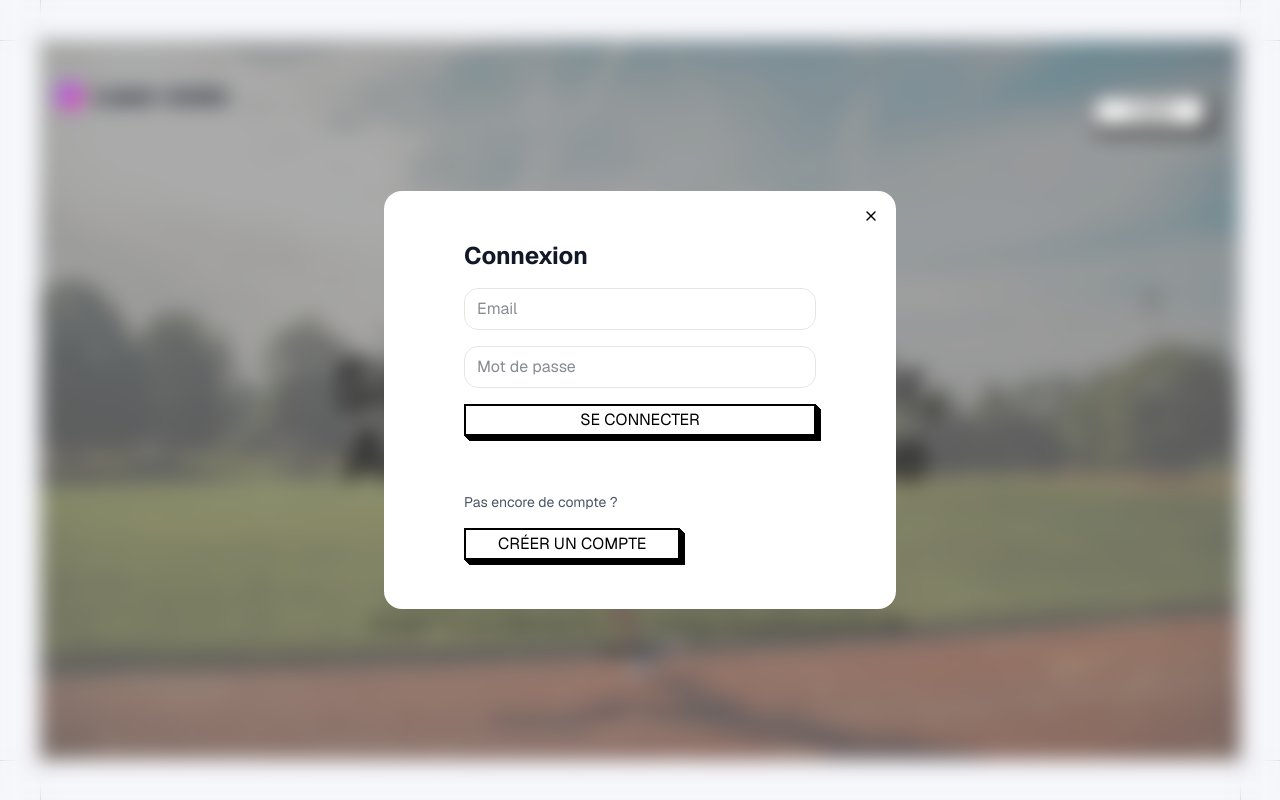
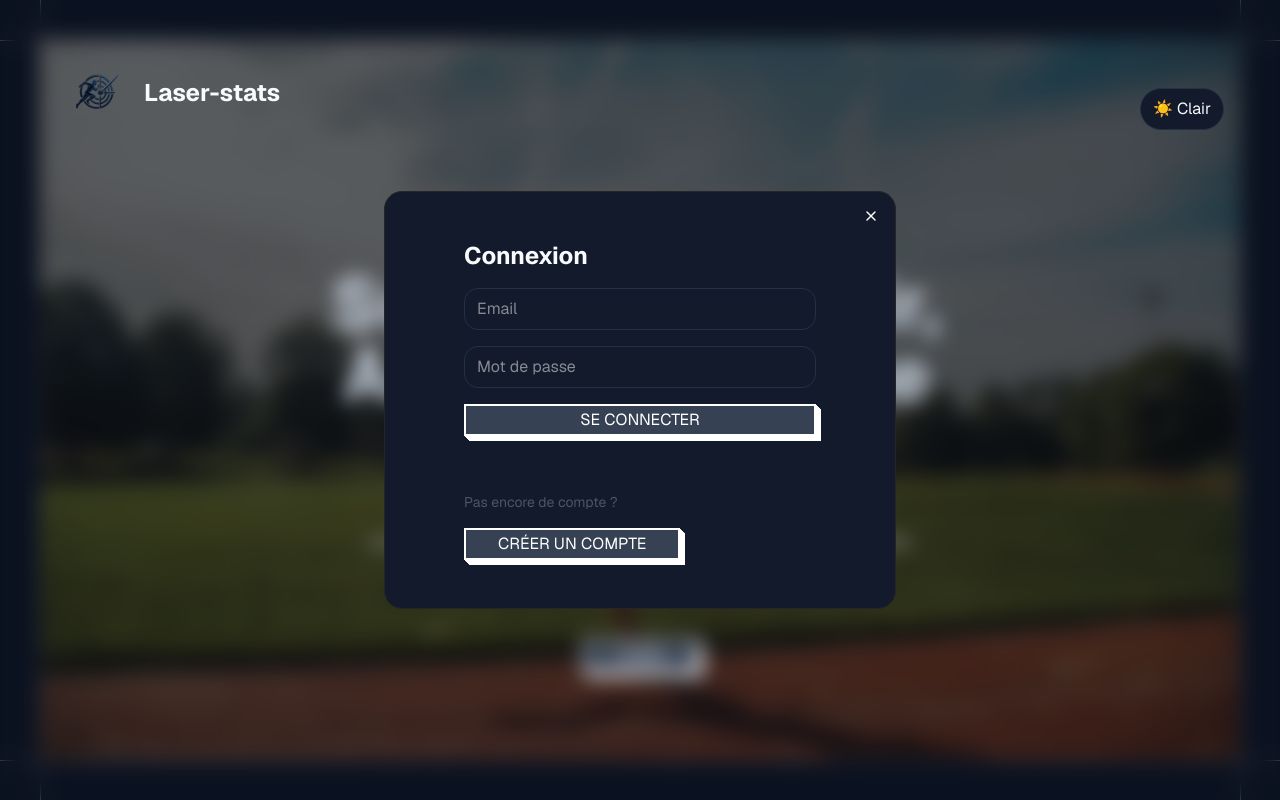
Before and after one commit to GrischK/LaserStats, a Next.js app: page / in a window 1280 px wide. Both pictures are taken after a click on the button "LOGIN". Built offline with nearby package versions, Linux system fonts and the light colour scheme.

Commit message:
♻️ Fix build

```diff
--- /dev/null
+++ b/app/login/LoginPageContent.tsx
@@ -0,0 +1,107 @@
+"use client";
+
+import {signIn} from "next-auth/react";
+import {useState} from "react";
+import {useSearchParams} from "next/navigation";
+import BrutalButton from "@/components/BrutalButton";
+import RegisterForm from "@/components/RegisterForm";
+
+export default function LoginPageContent() {
+  const searchParams = useSearchParams();
+  const callbackUrl = searchParams.get("callbackUrl") || "/dashboard";
+
+  const [mode, setMode] = useState<"login" | "register">("login");
+  const [email, setEmail] = useState("");
+  const [password, setPassword] = useState("");
+  const [loading, setLoading] = useState(false);
+  const [error, setError] = useState("");
+
+  async function handleSubmit(e: React.FormEvent<HTMLFormElement>) {
+    e.preventDefault();
+    setError("");
+
+    try {
+      setLoading(true);
+
+      const result = await signIn("credentials", {
+        email,
+        password,
+        redirect: false,
+        callbackUrl,
+      });
+
+      if (result?.error) {
+        setError("Email ou mot de passe incorrect");
+        return;
+      }
+
+      window.location.href = result?.url || callbackUrl;
+    } catch (err) {
+      console.error(err);
+      setError("Une erreur est survenue");
+    } finally {
+      setLoading(false);
+    }
+  }
+
+  return (
+    <main className="mx-auto flex w-full max-w-md items-center p-6">
+      {mode === "login" ? (
+        <form
+          onSubmit={handleSubmit}
+          className="flex w-full flex-col gap-4 rounded-2xl p-6"
+        >
+          <h1 className="text-2xl font-bold">Connexion</h1>
+
+          <input
+            type="email"
+            placeholder="Email"
+            value={email}
+            onChange={(e) => setEmail(e.target.value)}
+            className="rounded-xl border px-3 py-2"
+          />
+
+          <input
+            type="password"
+            placeholder="Mot de passe"
+            value={password}
+            onChange={(e) => setPassword(e.target.value)}
+            className="rounded-xl border px-3 py-2"
+          />
+
+          {error ? <p className="text-sm text-red-600">{error}</p> : null}
+
+          <BrutalButton
+            label={loading ? "Connexion..." : "Se connecter"}
+            type="submit"
+            disabled={loading}
+          />
+
+          <p className="mt-10 text-sm text-gray-600">
+            Pas encore de compte ?
+          </p>
+
+          <button
+            type="button"
+            onClick={() => setMode("register")}
+            className="w-fit"
+          >
+            <BrutalButton label="Créer un compte"/>
+          </button>
+        </form>
+      ) : (
+        <div className="w-full">
+          <RegisterForm callbackUrl={callbackUrl}/>
+
+          <button
+            type="button"
+            onClick={() => setMode("login")}
+            className="mt-6 text-sm font-medium underline"
+          >
+            Déjà un compte ? Se connecter
+          </button>
+        </div>
+      )}
+    </main>
+  );
+}
--- a/app/login/page.tsx
+++ b/app/login/page.tsx
@@ -1,108 +1,10 @@
-"use client";
-
-import {signIn} from "next-auth/react";
-import {useState} from "react";
-import {useSearchParams} from "next/navigation";
-import BrutalButton from "@/components/BrutalButton";
-import RegisterForm from "@/components/RegisterForm";
+import { Suspense } from "react";
+import LoginPageContent from "./LoginPageContent";
 
 export default function LoginPage() {
-  const searchParams = useSearchParams();
-  const callbackUrl = searchParams.get("callbackUrl") || "/dashboard";
-
-  const [mode, setMode] = useState<"login" | "register">("login");
-
-  const [email, setEmail] = useState("");
-  const [password, setPassword] = useState("");
-  const [loading, setLoading] = useState(false);
-  const [error, setError] = useState("");
-
-  async function handleSubmit(e: React.FormEvent<HTMLFormElement>) {
-    e.preventDefault();
-    setError("");
-
-    try {
-      setLoading(true);
-
-      const result = await signIn("credentials", {
-        email,
-        password,
-        redirect: false,
-        callbackUrl,
-      });
-
-      if (result?.error) {
-        setError("Email ou mot de passe incorrect");
-        return;
-      }
-
-      window.location.href = result?.url || callbackUrl;
-    } catch (err) {
-      console.error(err);
-      setError("Une erreur est survenue");
-    } finally {
-      setLoading(false);
-    }
-  }
-
   return (
-    <main className="mx-auto flex w-full max-w-md items-center p-6">
-      {mode === "login" ? (
-        <form
-          onSubmit={handleSubmit}
-          className="flex w-full flex-col gap-4 rounded-2xl p-6"
-        >
-          <h1 className="text-2xl font-bold">Connexion</h1>
-
-          <input
-            type="email"
-            placeholder="Email"
-            value={email}
-            onChange={(e) => setEmail(e.target.value)}
-            className="rounded-xl border px-3 py-2"
-          />
-
-          <input
-            type="password"
-            placeholder="Mot de passe"
-            value={password}
-            onChange={(e) => setPassword(e.target.value)}
-            className="rounded-xl border px-3 py-2"
-          />
-
-          {error ? <p className="text-sm text-red-600">{error}</p> : null}
-
-          <BrutalButton
-            label={loading ? "Connexion..." : "Se connecter"}
-            type="submit"
-            disabled={loading}
-          />
-
-          <p className="mt-10 text-sm text-gray-600">
-            Pas encore de compte ?
-          </p>
-
-          <button
-            type="button"
-            onClick={() => setMode("register")}
-            className="w-fit"
-          >
-            <BrutalButton label="Créer un compte" />
-          </button>
-        </form>
-      ) : (
-        <div className="w-full">
-          <RegisterForm callbackUrl={callbackUrl} />
-
-          <button
-            type="button"
-            onClick={() => setMode("login")}
-            className="mt-6 text-sm font-medium underline"
-          >
-            Déjà un compte ? Se connecter
-          </button>
-        </div>
-      )}
-    </main>
+    <Suspense fallback={<div>Chargement...</div>}>
+      <LoginPageContent />
+    </Suspense>
   );
 }
--- a/components/BrutalButton.tsx
+++ b/components/BrutalButton.tsx
@@ -21,7 +21,7 @@ export default function BrutalButton({
 
   const variants = {
     default:
-      "border-black bg-white text-black dark:border-white dark:bg-black dark:text-white dark:shadow-[1px_1px_rgba(255,255,255),2px_2px_rgba(255,255,255),3px_3px_rgba(255,255,255),4px_4px_rgba(255,255,255),5px_5px_0px_0px_rgba(255,255,255)]",
+      "border-black bg-white text-black dark:border-white dark:bg-gray-700 dark:text-white dark:shadow-[1px_1px_rgba(255,255,255),2px_2px_rgba(255,255,255),3px_3px_rgba(255,255,255),4px_4px_rgba(255,255,255),5px_5px_0px_0px_rgba(255,255,255)]",
 
     danger:
       "border-red-600 bg-white text-red-600 shadow-[1px_1px_rgba(220,38,38),2px_2px_rgba(220,38,38),3px_3px_rgba(220,38,38),4px_4px_rgba(220,38,38),5px_5px_0px_0px_rgba(220,38,38)] hover:bg-red-700 hover:text-white",
--- a/components/hero-section-demo-1.tsx
+++ b/components/hero-section-demo-1.tsx
@@ -1,9 +1,10 @@
 "use client";
 
 import {motion} from "motion/react";
-import Link from "next/link";
-import {Modal, ModalBody, ModalContent, ModalFooter, ModalTrigger} from "./ui/animated-modal";
+import {Modal, ModalBody, ModalTrigger} from "./ui/animated-modal";
 import LoginPage from "@/app/login/page";
+import ThemeToggle from "@/components/ThemeToggle";
+import BrutalButton from "@/components/BrutalButton";
 
 export default function HeroSectionOne() {
   return (
@@ -57,8 +58,33 @@ export default function HeroSectionOne() {
             }}
             className="relative z-10 mx-auto max-w-xl py-4 px-4 md:px-0 text-center text-lg font-semibold text-neutral-800 dark:text-neutral-400"
           >
-            Une application conçue pour les clubs de Laser Run pour enregistrer les séances de tir et analyser les performances des athlètes.
+            Une application conçue pour les clubs de Laser Run pour enregistrer les séances de tir et analyser les
+            performances des athlètes.
           </motion.p>
+          <motion.div
+            initial={{
+              opacity: 0,
+            }}
+            animate={{
+              opacity: 1,
+            }}
+            transition={{
+              duration: 0.3,
+              delay: 1,
+            }}
+            className="relative z-10 mt-8 flex flex-wrap items-center justify-center gap-4"
+          >
+            <Modal>
+              <ModalTrigger className="">
+                <BrutalButton
+                  label="Login"
+                />
+              </ModalTrigger>
+              <ModalBody>
+                <LoginPage/>
+              </ModalBody>
+            </Modal>
+          </motion.div>
         </div>
       </div>
     </div>
@@ -70,7 +96,9 @@ const Navbar = () => {
     <nav
       className="flex w-full items-center justify-between px-4 py-4 dark:border-neutral-800 z-20">
       <div className="flex items-center gap-2">
-        <div className="size-7 rounded-full bg-gradient-to-br from-violet-500 to-pink-500"/>
+        <div className="w-20">
+          <img src="/logo.png" alt="logo" className="w-full" />
+        </div>
         <h1 className="text-base font-bold md:text-2xl">Laser-stats</h1>
       </div>
       <motion.div
@@ -86,16 +114,7 @@ const Navbar = () => {
         }}
         className="relative z-10 mt-8 flex flex-wrap items-center justify-center gap-4"
       >
-          <Modal>
-            <ModalTrigger className="">
-              <button className="px-8 py-0.5  border-2 border-black dark:border-white uppercase bg-white text-black transition duration-200 text-sm shadow-[1px_1px_rgba(0,0,0),2px_2px_rgba(0,0,0),3px_3px_rgba(0,0,0),4px_4px_rgba(0,0,0),5px_5px_0px_0px_rgba(0,0,0)] dark:shadow-[1px_1px_rgba(255,255,255),2px_2px_rgba(255,255,255),3px_3px_rgba(255,255,255),4px_4px_rgba(255,255,255),5px_5px_0px_0px_rgba(255,255,255)] ">
-                Login
-              </button>
-            </ModalTrigger>
-            <ModalBody>
-              <LoginPage/>
-            </ModalBody>
-          </Modal>
+        <ThemeToggle/>
       </motion.div>
     </nav>
   );
--- a/components/ui/animated-modal.tsx
+++ b/components/ui/animated-modal.tsx
@@ -47,6 +47,7 @@ export const ModalTrigger = ({
   className?: string;
 }) => {
   const { setOpen } = useModal();
+
   return (
     <div
       className={cn(
@@ -67,43 +68,34 @@ export const ModalBody = ({
   children: ReactNode;
   className?: string;
 }) => {
-  const { open } = useModal();
+  const { open, setOpen } = useModal();
 
   useEffect(() => {
-    if (open) {
-      document.body.style.overflow = "hidden";
-    } else {
+    document.body.style.overflow = open ? "hidden" : "auto";
+
+    return () => {
       document.body.style.overflow = "auto";
-    }
+    };
   }, [open]);
 
-  const modalRef = useRef(null);
-  const { setOpen } = useModal();
+  const modalRef = useRef<HTMLDivElement | null>(null);
   useOutsideClick(modalRef, () => setOpen(false));
 
   return (
     <AnimatePresence>
       {open && (
         <motion.div
-          initial={{
-            opacity: 0,
-          }}
-          animate={{
-            opacity: 1,
-            backdropFilter: "blur(10px)",
-          }}
-          exit={{
-            opacity: 0,
-            backdropFilter: "blur(0px)",
-          }}
-          className="fixed [perspective:800px] [transform-style:preserve-3d] inset-0 h-full w-full  flex items-center justify-center z-50"
+          initial={{ opacity: 0 }}
+          animate={{ opacity: 1, backdropFilter: "blur(10px)" }}
+          exit={{ opacity: 0, backdropFilter: "blur(0px)" }}
+          className="fixed inset-0 z-50 flex h-full w-full items-center justify-center [perspective:800px] [transform-style:preserve-3d]"
         >
           <Overlay />
 
           <motion.div
             ref={modalRef}
             className={cn(
-              "min-h-[50%] max-h-[90%] md:max-w-[40%] bg-white dark:bg-neutral-950 border border-transparent dark:border-neutral-800 md:rounded-2xl relative z-50 flex flex-col flex-1 overflow-hidden",
+              "relative z-50 flex min-h-[50%] max-h-[90%] flex-1 flex-col overflow-hidden border border-transparent bg-[var(--card)] md:max-w-[40%] md:rounded-2xl dark:border-neutral-800",
               className
             )}
             initial={{
@@ -146,7 +138,7 @@ export const ModalContent = ({
   className?: string;
 }) => {
   return (
-    <div className={cn("flex flex-col flex-1 p-8 md:p-10", className)}>
+    <div className={cn("flex flex-1 flex-col p-8 md:p-10", className)}>
       {children}
     </div>
   );
@@ -162,7 +154,7 @@ export const ModalFooter = ({
   return (
     <div
       className={cn(
-        "flex justify-end p-4 bg-gray-100 dark:bg-neutral-900",
+        "flex justify-end bg-gray-100 p-4 dark:bg-neutral-900",
         className
       )}
     >
@@ -174,28 +166,21 @@ export const ModalFooter = ({
 const Overlay = ({ className }: { className?: string }) => {
   return (
     <motion.div
-      initial={{
-        opacity: 0,
-      }}
-      animate={{
-        opacity: 1,
-        backdropFilter: "blur(10px)",
-      }}
-      exit={{
-        opacity: 0,
-        backdropFilter: "blur(0px)",
-      }}
-      className={`fixed inset-0 h-full w-full bg-opacity-50 z-50 ${className}`}
-    ></motion.div>
+      initial={{ opacity: 0 }}
+      animate={{ opacity: 1, backdropFilter: "blur(10px)" }}
+      exit={{ opacity: 0, backdropFilter: "blur(0px)" }}
+      className={cn("fixed inset-0 z-50 h-full w-full bg-opacity-50", className)}
+    />
   );
 };
 
 const CloseIcon = () => {
   const { setOpen } = useModal();
+
   return (
     <button
       onClick={() => setOpen(false)}
-      className="absolute top-4 right-4 group"
+      className="group absolute top-4 right-4"
     >
       <svg
         xmlns="http://www.w3.org/2000/svg"
@@ -207,7 +192,7 @@ const CloseIcon = () => {
         strokeWidth="2"
         strokeLinecap="round"
         strokeLinejoin="round"
-        className="text-black dark:text-white h-4 w-4 group-hover:scale-125 group-hover:rotate-3 transition duration-200"
+        className="h-4 w-4 text-black transition duration-200 group-hover:rotate-3 group-hover:scale-125 dark:text-white"
       >
         <path stroke="none" d="M0 0h24v24H0z" fill="none" />
         <path d="M18 6l-12 12" />
@@ -217,18 +202,18 @@ const CloseIcon = () => {
   );
 };
 
-// Hook to detect clicks outside of a component.
-// Add it in a separate file, I've added here for simplicity
-export const useOutsideClick = (
-  ref: React.RefObject<HTMLDivElement>,
-  callback: Function
+export const useOutsideClick = <T extends HTMLElement>(
+  ref: React.RefObject<T | null>,
+  callback: (event: MouseEvent | TouchEvent) => void
 ) => {
   useEffect(() => {
-    const listener = (event: any) => {
-      // DO NOTHING if the element being clicked is the target element or their children
-      if (!ref.current || ref.current.contains(event.target)) {
+    const listener = (event: MouseEvent | TouchEvent) => {
+      const target = event.target as Node | null;
+
+      if (!ref.current || !target || ref.current.contains(target)) {
         return;
       }
+
       callback(event);
     };
 
--- a/lib/invitations/accept-invitation.ts
+++ b/lib/invitations/accept-invitation.ts
@@ -29,9 +29,6 @@ export async function acceptInvitation(params: {
       },
     },
   });
-
-  console.log("SESSION USER EMAIL:", user.email);
-  console.log("INVITATION EMAIL:", invitation.email);
 
   if (!invitation) {
     throw new Error("Invitation introuvable");
```
Also changed, not shown: public/logo.png (added). Lines whose indentation alone changed are shown as unchanged.
